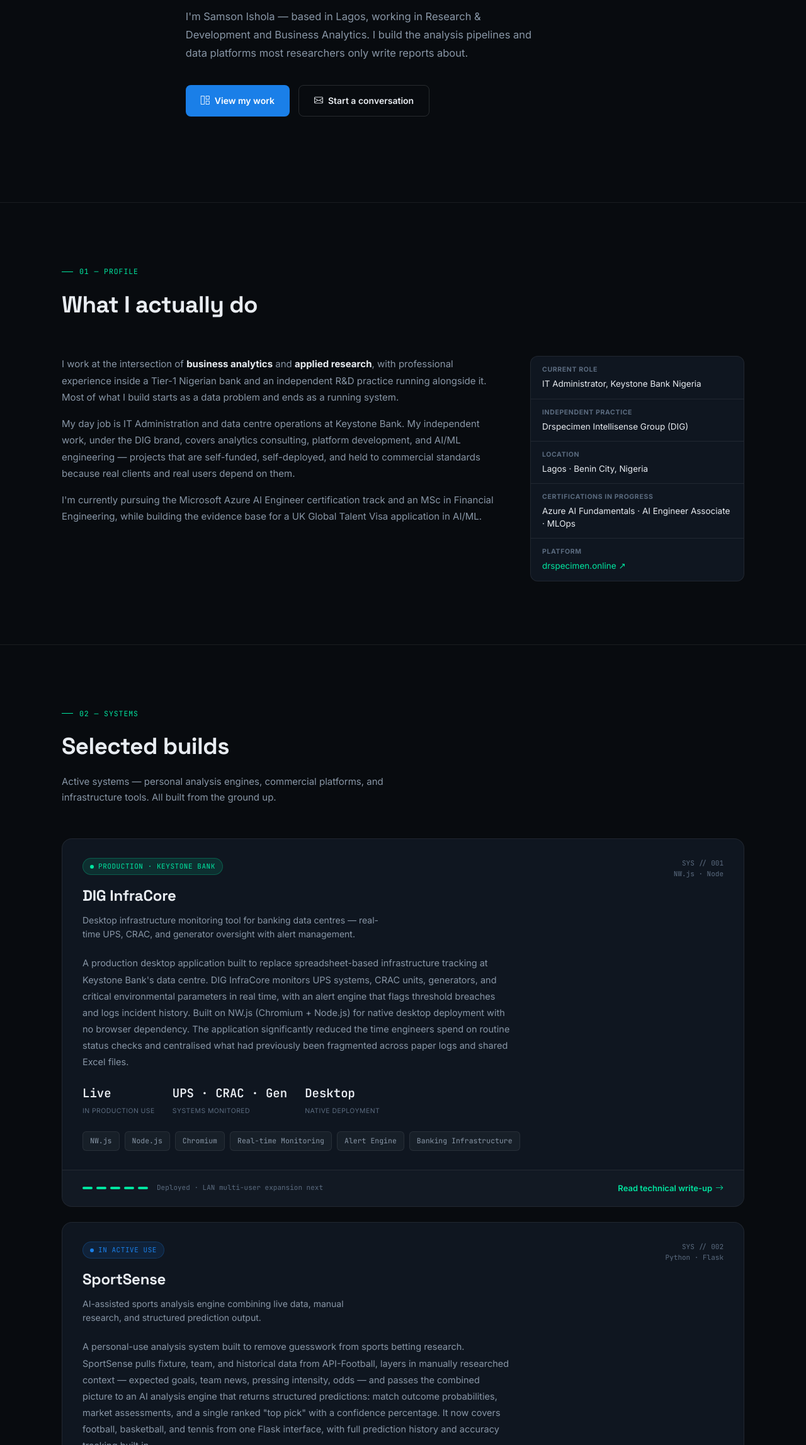
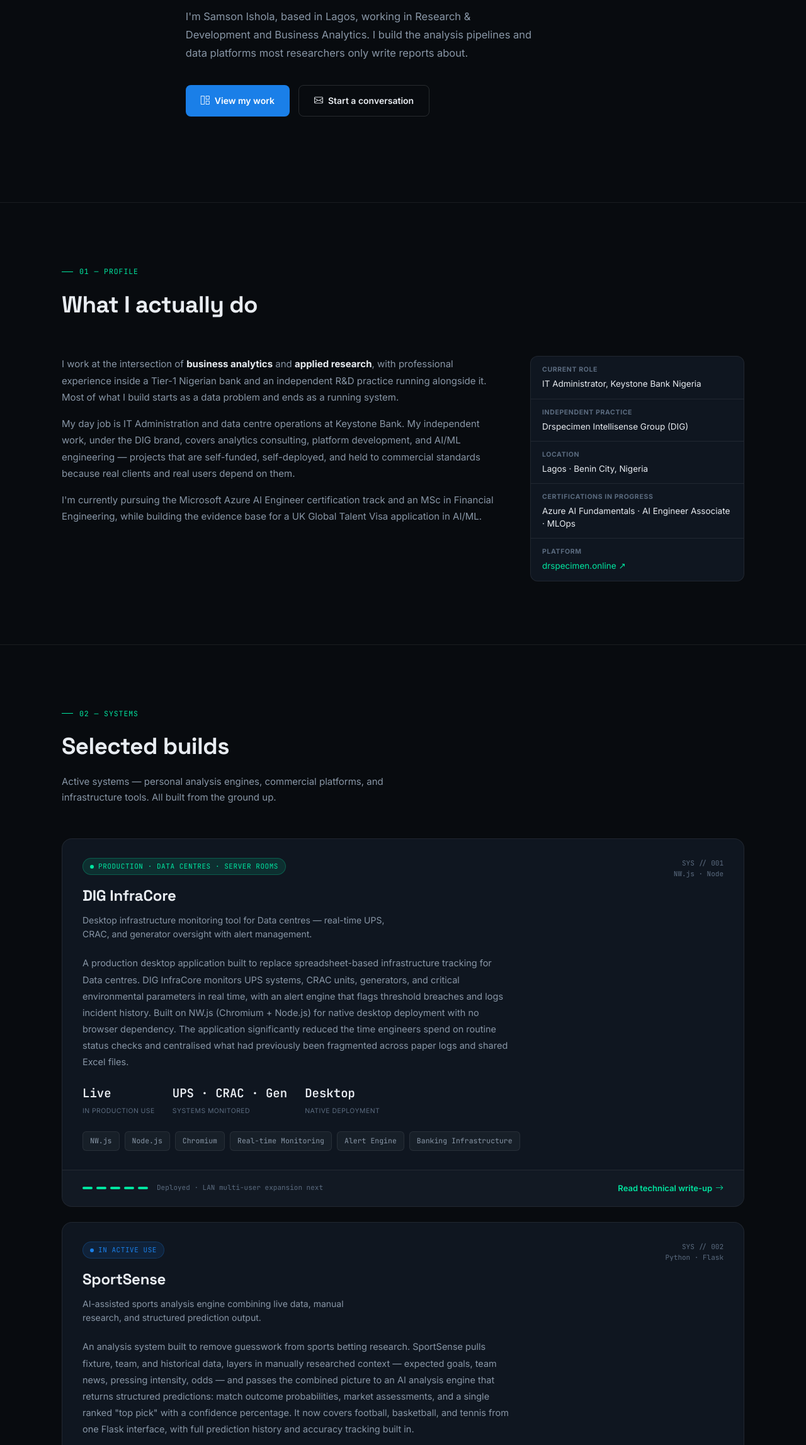
Before and after one commit to drspecimen/drspecimen.github.io, a plain HTML site: page index.html in a window 1280 px wide. Shown: the part 506-2800 px from the top of the page at 63% size. Drawn offline with nearby package versions, Linux system fonts and the light colour scheme.

Commit message:
Update index.html

```diff
--- a/index.html
+++ b/index.html
@@ -64,7 +64,7 @@
         <span class="accent">working systems.</span>
       </h1>
       <p class="hero-sub">
-        I'm Samson Ishola — based in Lagos, working in Research &amp; Development
+        I'm Samson Ishola, based in Lagos, working in Research &amp; Development
         and Business Analytics. I build the analysis pipelines and data
         platforms most researchers only write reports about.
       </p>
@@ -151,11 +151,11 @@
         <div class="project-top">
           <div>
             <div class="project-status status-live">
-              <span class="status-dot"></span> Production · Keystone Bank
+              <span class="status-dot"></span> Production · Data Centres · Server Rooms
             </div>
             <div class="project-title">DIG InfraCore</div>
             <div class="project-tagline">
-              Desktop infrastructure monitoring tool for banking data centres —
+              Desktop infrastructure monitoring tool for Data centres —
               real-time UPS, CRAC, and generator oversight with alert management.
             </div>
           </div>
@@ -165,7 +165,7 @@
         <div class="project-body">
           <p class="project-desc">
             A production desktop application built to replace spreadsheet-based
-            infrastructure tracking at Keystone Bank's data centre. DIG InfraCore
+            infrastructure tracking for Data centres. DIG InfraCore
             monitors UPS systems, CRAC units, generators, and critical
             environmental parameters in real time, with an alert engine that
             flags threshold breaches and logs incident history. Built on NW.js
@@ -222,9 +222,9 @@
 
         <div class="project-body">
           <p class="project-desc">
-            A personal-use analysis system built to remove guesswork from sports
+            An analysis system built to remove guesswork from sports
             betting research. SportSense pulls fixture, team, and historical
-            data from API-Football, layers in manually researched context —
+            data, layers in manually researched context —
             expected goals, team news, pressing intensity, odds — and passes
             the combined picture to an AI analysis engine that returns
             structured predictions: match outcome probabilities, market
@@ -244,8 +244,7 @@
             <span class="stack-tag">Python</span>
             <span class="stack-tag">Flask</span>
             <span class="stack-tag">SQLite</span>
-            <span class="stack-tag">API-Football</span>
-            <span class="stack-tag">Claude API</span>
+            <span class="stack-tag">LLM API</span>
             <span class="stack-tag">Prediction Tracking</span>
           </div>
         </div>
@@ -257,6 +256,9 @@
             <div class="phase-seg"></div><div class="phase-seg"></div><div class="phase-seg"></div>
             <span class="phase-label">9 phases complete</span>
           </div>
+          <a href="projects/sportsense.html" class="proj-link">
+            Read technical write-up <i class="bi bi-arrow-right"></i>
+          </a>
         </div>
       </div>
 
```
